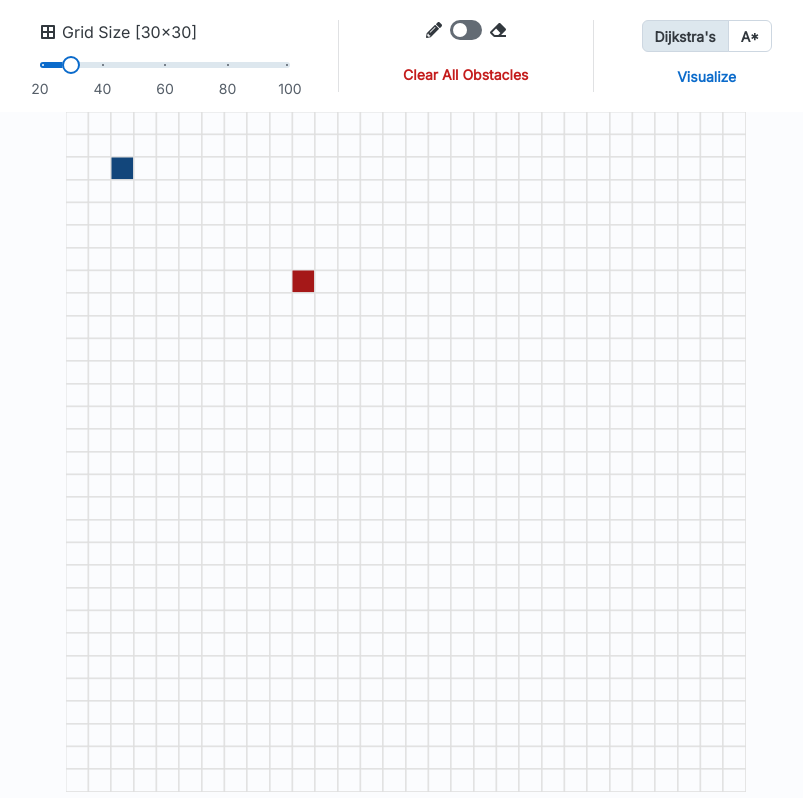
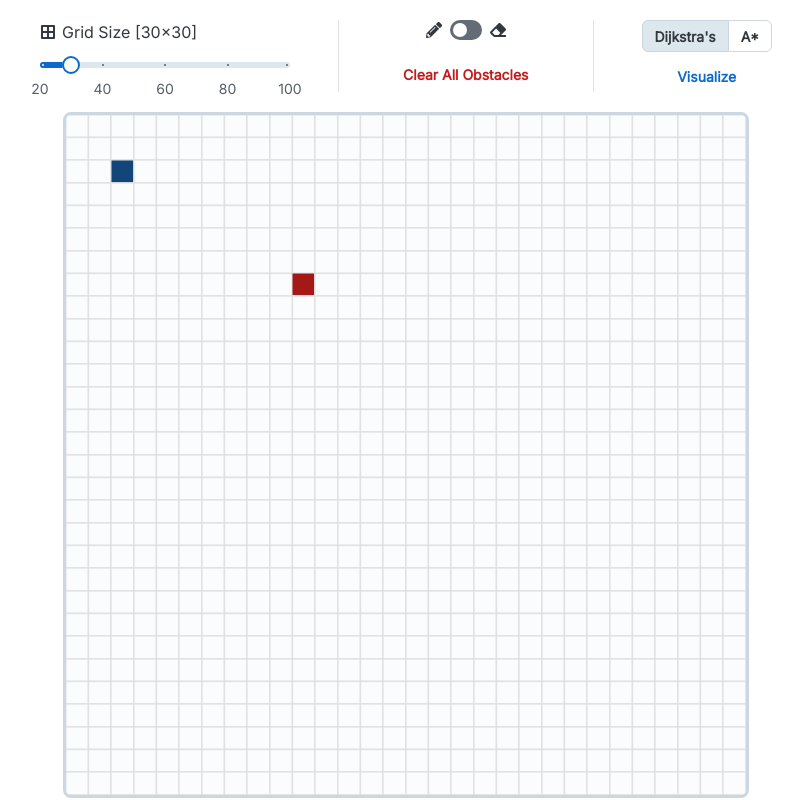
Before and after one commit to dinesjo/joy-ui-site, a React (Vite) app: page / in a window 1280 px wide. Shown: the whole page, without its empty margins (234-1037 px from the left). Built offline with nearby package versions, Linux system fonts and the light colour scheme.

Commit message:
Style change

```diff
--- a/src/App.jsx
+++ b/src/App.jsx
@@ -1,4 +1,4 @@
-import { Sheet, Snackbar, Box } from "@mui/joy";
+import { Sheet, Snackbar, Card } from "@mui/joy";
 import { useEffect, useState } from "react";
 import Canvas from "./Canvas";
 import Header from "./components/Header";
@@ -39,9 +39,10 @@ export default function App() {
         sx={{
           display: "grid",
           placeItems: "center",
+          bgcolor: "background.body",
         }}
       >
-        <Box>
+        <Card sx={{ p: 0, overflow: "hidden", borderWidth: 3 }}>
           <Canvas
             gridSize={gridSize}
             grid={grid}
@@ -51,7 +52,7 @@ export default function App() {
             setEndNode={setEndNode}
             isErasing={isErasing}
           />
-        </Box>
+        </Card>
       </Sheet>
       <Snackbar
         variant="soft"
--- a/src/components/Header.jsx
+++ b/src/components/Header.jsx
@@ -1,5 +1,5 @@
 /* eslint-disable react/prop-types */
-import { Stack, Divider, Box, Typography, Slider, Tooltip, Switch, Button, Option, ToggleButtonGroup } from "@mui/joy";
+import { Stack, Divider, Box, Typography, Slider, Tooltip, Switch, Button, ToggleButtonGroup } from "@mui/joy";
 import { FaBorderAll, FaEraser, FaPencilAlt } from "react-icons/fa";
 import { SLIDER_MARKS } from "../constants/config";
 import { NODE_TYPES } from "../Node";
@@ -92,9 +92,7 @@ export default function Header({
           disabled={isVisualizing}
           size="sm"
         >
-          <Tooltip title="Uses cross-product heuristic">
-            <Button value="dijkstra">Dijkstra&apos;s</Button>
-          </Tooltip>
+          <Button value="dijkstra">Dijkstra&apos;s</Button>
           <Button value="aStar">A*</Button>
         </ToggleButtonGroup>
         <Button variant="plain" color="primary" size="sm" disabled={isVisualizing} onClick={visualizeAlgorithm}>
--- a/src/hooks/usePathfinder.js
+++ b/src/hooks/usePathfinder.js
@@ -43,7 +43,7 @@ export function usePathfinder(grid, startNode, endNode, setGrid, showSnackbar) {
       return;
     }
 
-    const timeout = 500 / grid.length ^ (1.5);
+    const timeout = 200 / grid.length ^ (1.5);
 
     for (let i = 0; i < visitedNodesInOrder.length; i++) {
       if (i === visitedNodesInOrder.length - 1) {
```
